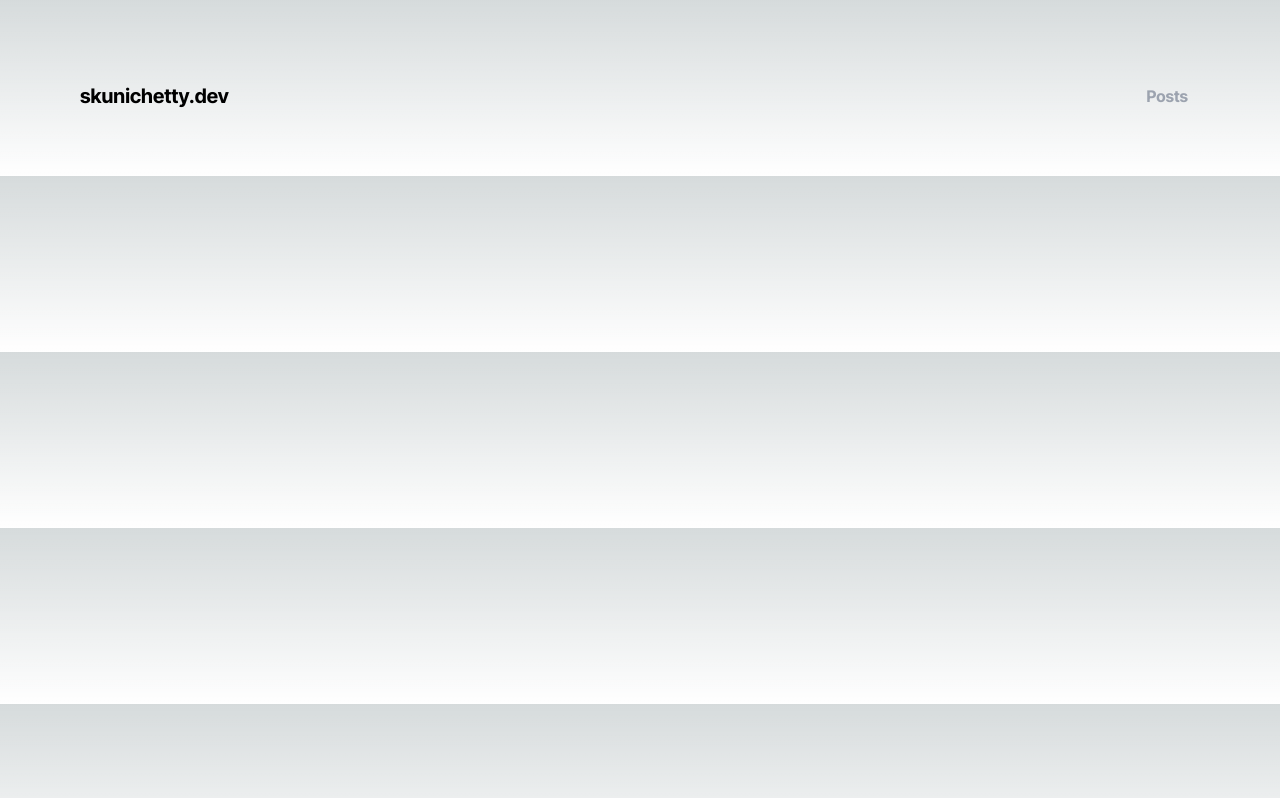
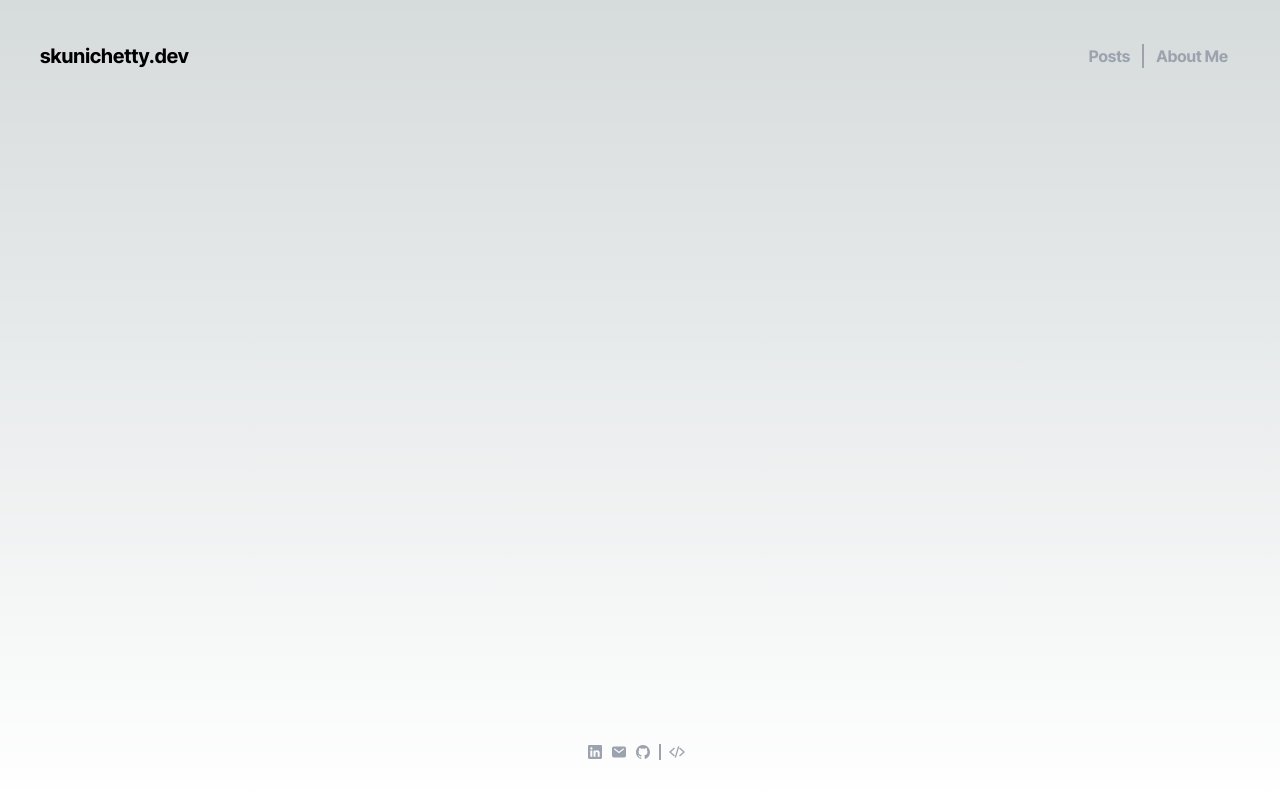
Before and after one commit to skunichetty/website, a Next.js app: page / in a window 1280 px wide. Built offline with nearby package versions, Linux system fonts and the light colour scheme.

Commit message:
Added footer to page

```diff
--- a/app/layout.tsx
+++ b/app/layout.tsx
@@ -2,6 +2,7 @@ import type { Metadata } from "next";
 import { Inter_Tight } from "next/font/google";
 import "./globals.css";
 import Navbar, { NavbarItem } from "@/components/navbar";
+import Footer from "@/components/footer";
 
 const inter_tight = Inter_Tight({ subsets: ["latin"] });
 
@@ -20,13 +21,18 @@ export default function RootLayout({
       title: "Posts",
       href: "/posts",
     },
+    {
+      title: "About Me",
+      href: "/aboutme",
+    },
   ];
 
   return (
     <html lang="en">
-      <body className={`${inter_tight.className} p-10`}>
+      <body className={`${inter_tight.className} flex flex-col min-h-screen`}>
         <Navbar links={links} />
-        <div className="content mt-6">{children}</div>
+        <div className="content my-6 px-10">{children}</div>
+        <Footer />
       </body>
     </html>
   );
--- /dev/null
+++ b/components/footer.tsx
@@ -0,0 +1,24 @@
+import SocialMediaLink from "./social";
+import Icon from "./icon";
+import Link from "next/link";
+
+export default function Footer() {
+  return (
+    <footer className="flex flex-row justify-center items-center gap-2 mt-auto p-10 text-gray-400 divide-x-2 divide-gray-400">
+      <div className="flex flex-row justify-center items-center gap-2">
+        <SocialMediaLink
+          type="linkedin"
+          link="https://www.linkedin.com/in/sachchit-kunichetty/"
+        />
+        <SocialMediaLink type="envelope" link="mailto:sachchitku@gmail.com" />
+        <SocialMediaLink type="github" link="https://github.com/skunichetty" />
+      </div>
+      <Link
+        href="https://github.com/skunichetty/website"
+        className="hover:text-blue-500 transition px-2"
+      >
+        <Icon name="code" />
+      </Link>
+    </footer>
+  );
+}
--- a/components/icon.tsx
+++ b/components/icon.tsx
@@ -11,6 +11,7 @@ import {
   IoCaretDown,
   IoCaretUp,
   IoClipboardOutline,
+  IoCodeSlashSharp,
   IoCopyOutline,
   IoLogoDiscord,
   IoLogoGithub,
@@ -50,6 +51,7 @@ const iconMap: IconMap = {
   menu: IoMenu,
   "arrow-left-sharp": IoArrowBackSharp,
   "arrow-right-sharp": IoArrowForwardSharp,
+  code: IoCodeSlashSharp,
 };
 
 export default function Icon({ name }: IconProps) {
--- /dev/null
+++ b/components/social.tsx
@@ -0,0 +1,23 @@
+import Icon from "./icon";
+import Link from "next/link";
+
+interface SocialMediaLinkProps {
+  type: string;
+  link: string;
+}
+
+const allowedSocials = new Set(["linkedin", "github", "envelope"]);
+
+export default function SocialMediaLink({ type, link }: SocialMediaLinkProps) {
+  if (!allowedSocials.has(type)) {
+    console.log(
+      `Could not find social: ${type}. Allowed types: ${allowedSocials}`
+    );
+    return null;
+  }
+  return (
+    <Link href={link} className="hover:text-blue-500 transition">
+      <Icon name={type} />
+    </Link>
+  );
+}
```
